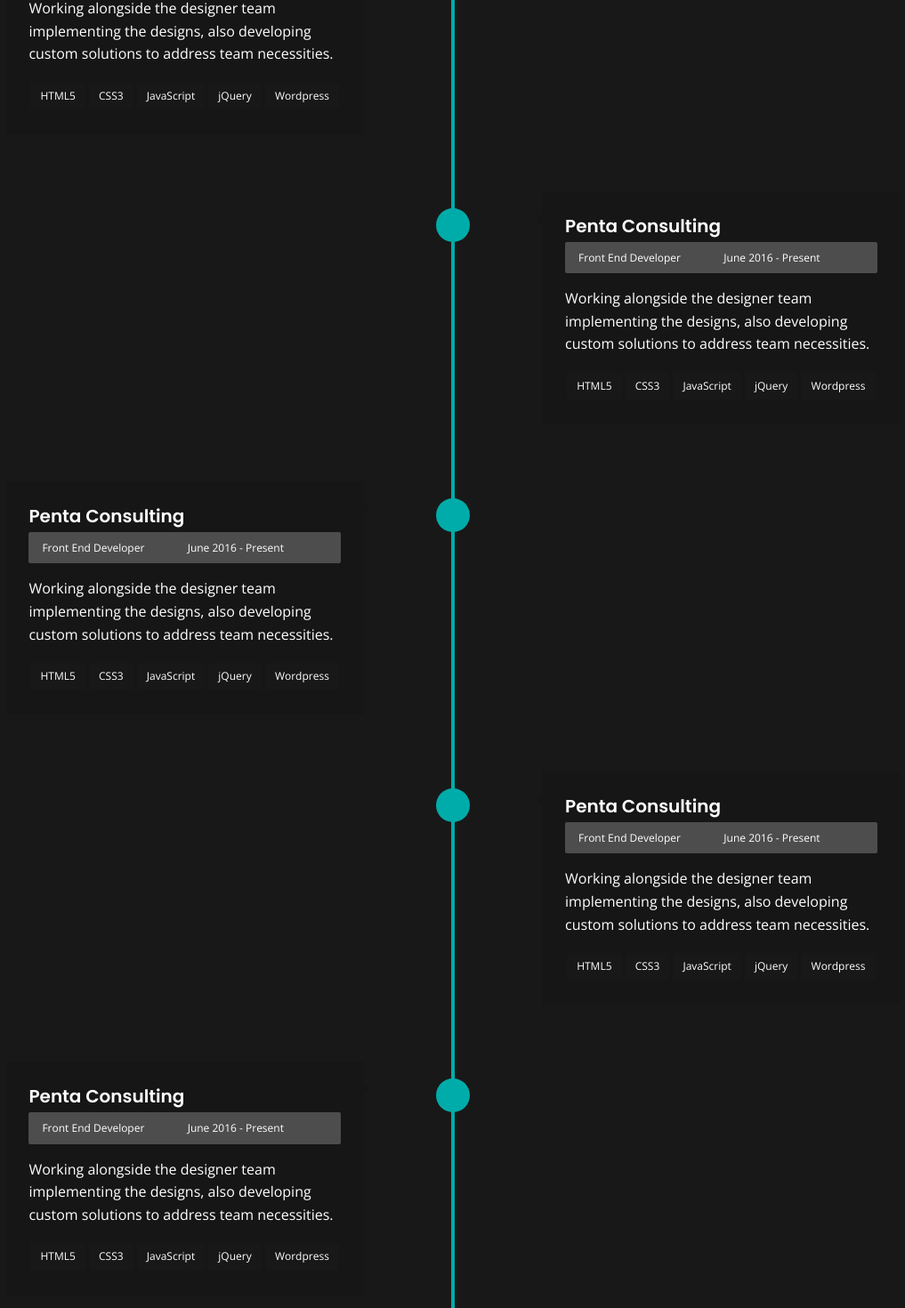
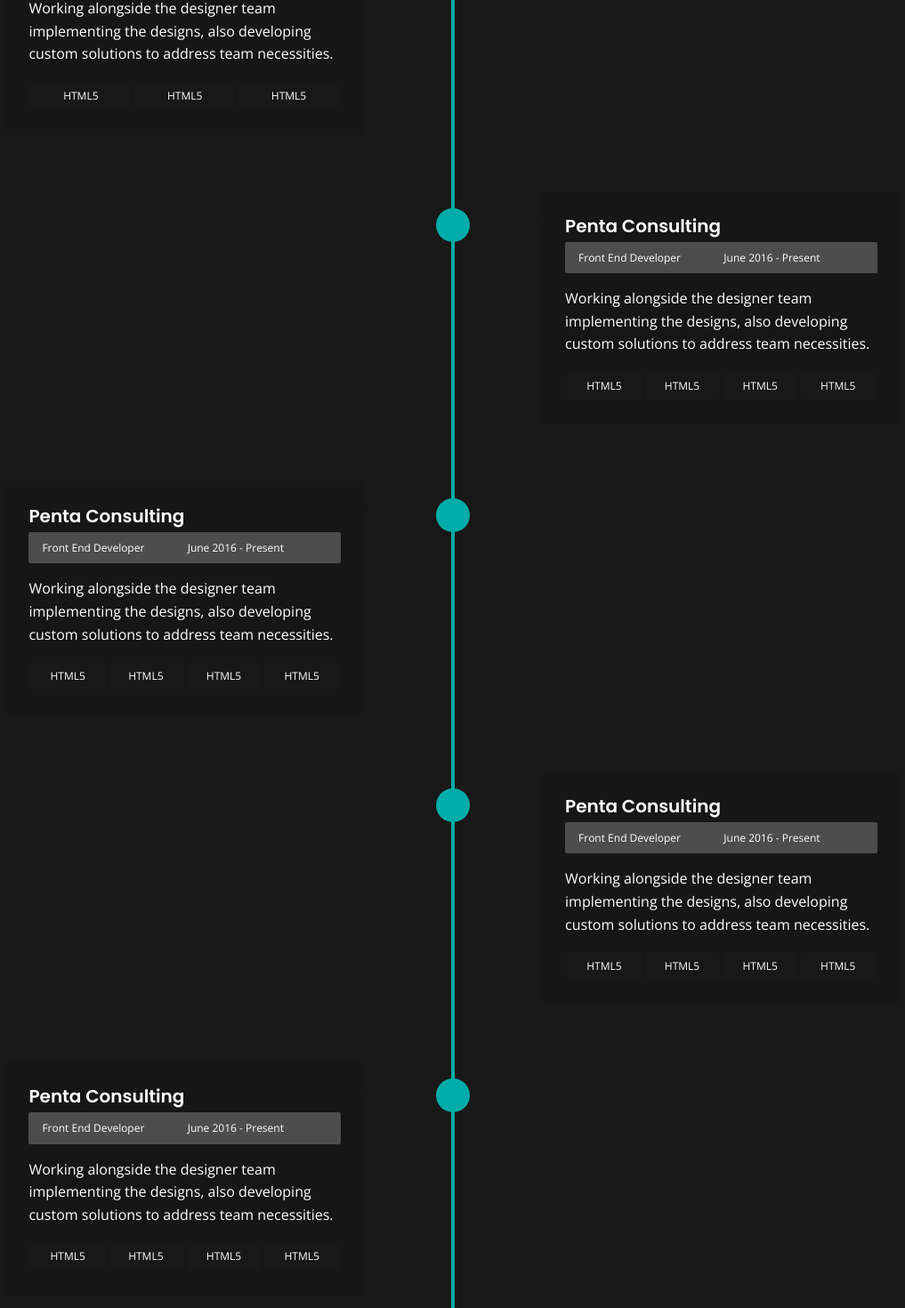
Before and after one commit to MarianRusoiu99/extf, a Next.js app: page /our-process in a window 1280 px wide. Shown: the part 1093-2563 px from the top of the page at 89% size, without its empty margins (131-1148 px from the left). Built offline with nearby package versions, Linux system fonts and the light colour scheme.

Commit message:
making reusable our process component

```diff
--- a/components/OurProcess/index.jsx
+++ b/components/OurProcess/index.jsx
@@ -3,167 +3,79 @@ import React from 'react'
 
 
 function OurProcess() {
+
+  const content = [{
+    title: "Penta Consulting",
+    subtitleBanner: { first: "Front End Developer", second: "June 2016 - Present" },
+    content: "Working alongside the designer team implementing the designs, also developing custom solutions to address team necessities.",
+    tags: ["HTML5", "HTML5", "HTML5"]
+
+  },
+  {
+    title: "Penta Consulting",
+    subtitleBanner: { first: "Front End Developer", second: "June 2016 - Present" },
+    content: "Working alongside the designer team implementing the designs, also developing custom solutions to address team necessities.",
+    tags: ["HTML5", "HTML5", "HTML5", "HTML5"]
+
+  },
+  {
+    title: "Penta Consulting",
+    subtitleBanner: { first: "Front End Developer", second: "June 2016 - Present" },
+    content: "Working alongside the designer team implementing the designs, also developing custom solutions to address team necessities.",
+    tags: ["HTML5", "HTML5", "HTML5", "HTML5"]
+
+  },
+  {
+    title: "Penta Consulting",
+    subtitleBanner: { first: "Front End Developer", second: "June 2016 - Present" },
+    content: "Working alongside the designer team implementing the designs, also developing custom solutions to address team necessities.",
+    tags: ["HTML5", "HTML5", "HTML5", "HTML5"]
+
+  },{
+    title: "Penta Consulting",
+    subtitleBanner: { first: "Front End Developer", second: "June 2016 - Present" },
+    content: "Working alongside the designer team implementing the designs, also developing custom solutions to address team necessities.",
+    tags: ["HTML5", "HTML5", "HTML5", "HTML5"]
+
+  }
+  ]
+
+
+
   return (
     <>
+      <section id="cd-timeline" class="cd-container">
 
-
-    <section id="cd-timeline" class="cd-container">
-		<div class="cd-timeline-block">
+        {content.map((content,index)=>{
+          return(
+            <div class="cd-timeline-block" key={index}>
             <div class="cd-timeline-img cd-picture">
             </div>
 
             <div class="cd-timeline-content">
-				<h2>Penta Consulting</h2>
+              <h2>{content.title}</h2>
               <div class="timeline-content-info">
                 <span class="timeline-content-info-title">
                   <i class="fa fa-certificate" aria-hidden="true"></i>
-            Front End Developer
+                  {content.subtitleBanner.first}
                 </span>
                 <span class="timeline-content-info-date">
                   <i class="fa fa-calendar-o" aria-hidden="true"></i>
-            June 2016 - Present
+                  {content.subtitleBanner.second}
                 </span>
               </div>
-				<p>Working alongside the designer team implementing the designs, also developing custom solutions to address team necessities.</p>
+              <p>{content.content}</p>
               <ul class="content-skills">
-        <li>HTML5</li>
-        <li>CSS3</li>
-        <li>JavaScript</li>
-        <li>jQuery</li>
-        <li>Wordpress</li>
+               {content.tags.map((c,i)=>{
+                return(
+                  <li key={i}>{c}</li>
+                )
+               })}
               </ul>
             </div>
           </div>
-        <div class="cd-timeline-block">
-			<div class="cd-timeline-img cd-picture">
-			</div>
-
-			<div class="cd-timeline-content">
-				<h2>Penta Consulting</h2>
-        <div class="timeline-content-info">
-          <span class="timeline-content-info-title">
-            <i class="fa fa-certificate" aria-hidden="true"></i>
-            Front End Developer
-          </span>
-          <span class="timeline-content-info-date">
-            <i class="fa fa-calendar-o" aria-hidden="true"></i>
-            June 2016 - Present
-          </span>
-        </div>
-				<p>Working alongside the designer team implementing the designs, also developing custom solutions to address team necessities.</p>
-        <ul class="content-skills">
-        <li>HTML5</li>
-        <li>CSS3</li>
-        <li>JavaScript</li>
-        <li>jQuery</li>
-        <li>Wordpress</li>
-        </ul>
-			</div>
-		</div>
-        <div class="cd-timeline-block">
-			<div class="cd-timeline-img cd-picture">
-			</div>
-
-			<div class="cd-timeline-content">
-				<h2>Penta Consulting</h2>
-        <div class="timeline-content-info">
-          <span class="timeline-content-info-title">
-            <i class="fa fa-certificate" aria-hidden="true"></i>
-            Front End Developer
-          </span>
-          <span class="timeline-content-info-date">
-            <i class="fa fa-calendar-o" aria-hidden="true"></i>
-            June 2016 - Present
-          </span>
-        </div>
-				<p>Working alongside the designer team implementing the designs, also developing custom solutions to address team necessities.</p>
-        <ul class="content-skills">
-        <li>HTML5</li>
-        <li>CSS3</li>
-        <li>JavaScript</li>
-        <li>jQuery</li>
-        <li>Wordpress</li>
-        </ul>
-			</div>
-		</div>
-        <div class="cd-timeline-block">
-			<div class="cd-timeline-img cd-picture">
-			</div>
-
-			<div class="cd-timeline-content">
-				<h2>Penta Consulting</h2>
-        <div class="timeline-content-info">
-          <span class="timeline-content-info-title">
-            <i class="fa fa-certificate" aria-hidden="true"></i>
-            Front End Developer
-          </span>
-          <span class="timeline-content-info-date">
-            <i class="fa fa-calendar-o" aria-hidden="true"></i>
-            June 2016 - Present
-          </span>
-        </div>
-				<p>Working alongside the designer team implementing the designs, also developing custom solutions to address team necessities.</p>
-        <ul class="content-skills">
-        <li>HTML5</li>
-        <li>CSS3</li>
-        <li>JavaScript</li>
-        <li>jQuery</li>
-        <li>Wordpress</li>
-        </ul>
-			</div>
-		</div>
-        <div class="cd-timeline-block">
-			<div class="cd-timeline-img cd-picture">
-			</div>
-
-			<div class="cd-timeline-content">
-				<h2>Penta Consulting</h2>
-        <div class="timeline-content-info">
-          <span class="timeline-content-info-title">
-            <i class="fa fa-certificate" aria-hidden="true"></i>
-            Front End Developer
-          </span>
-          <span class="timeline-content-info-date">
-            <i class="fa fa-calendar-o" aria-hidden="true"></i>
-            June 2016 - Present
-          </span>
-        </div>
-				<p>Working alongside the designer team implementing the designs, also developing custom solutions to address team necessities.</p>
-        <ul class="content-skills">
-        <li>HTML5</li>
-        <li>CSS3</li>
-        <li>JavaScript</li>
-        <li>jQuery</li>
-        <li>Wordpress</li>
-        </ul>
-			</div>
-		</div>
-        <div class="cd-timeline-block">
-			<div class="cd-timeline-img cd-picture">
-			</div>
-
-			<div class="cd-timeline-content">
-				<h2>Penta Consulting</h2>
-        <div class="timeline-content-info">
-          <span class="timeline-content-info-title">
-            <i class="fa fa-certificate" aria-hidden="true"></i>
-            Front End Developer
-          </span>
-          <span class="timeline-content-info-date">
-            <i class="fa fa-calendar-o" aria-hidden="true"></i>
-            June 2016 - Present
-          </span>
-        </div>
-				<p>Working alongside the designer team implementing the designs, also developing custom solutions to address team necessities.</p>
-        <ul class="content-skills">
-        <li>HTML5</li>
-        <li>CSS3</li>
-        <li>JavaScript</li>
-        <li>jQuery</li>
-        <li>Wordpress</li>
-        </ul>
-			</div>
-		</div>
+          )
+        })}
       </section>     </>
   )
 }
```
Lines whose indentation alone changed are shown as unchanged.
